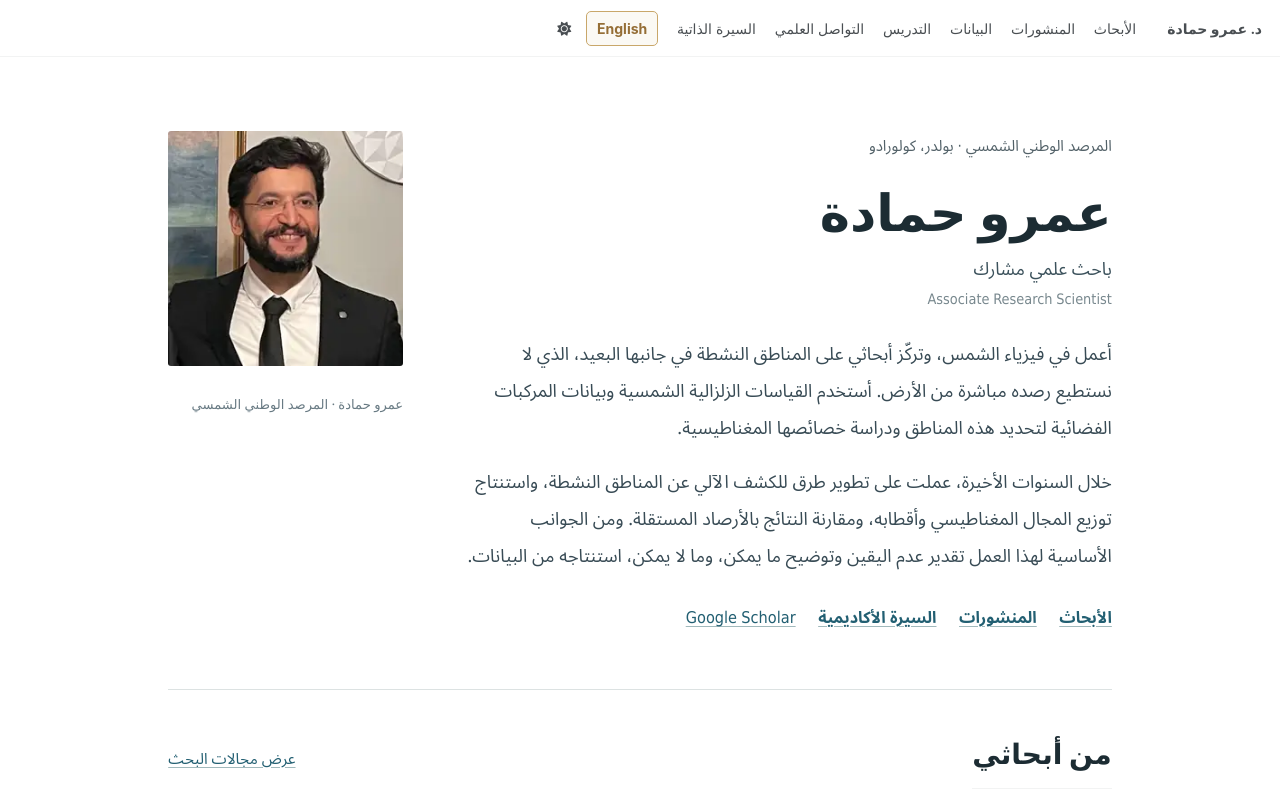
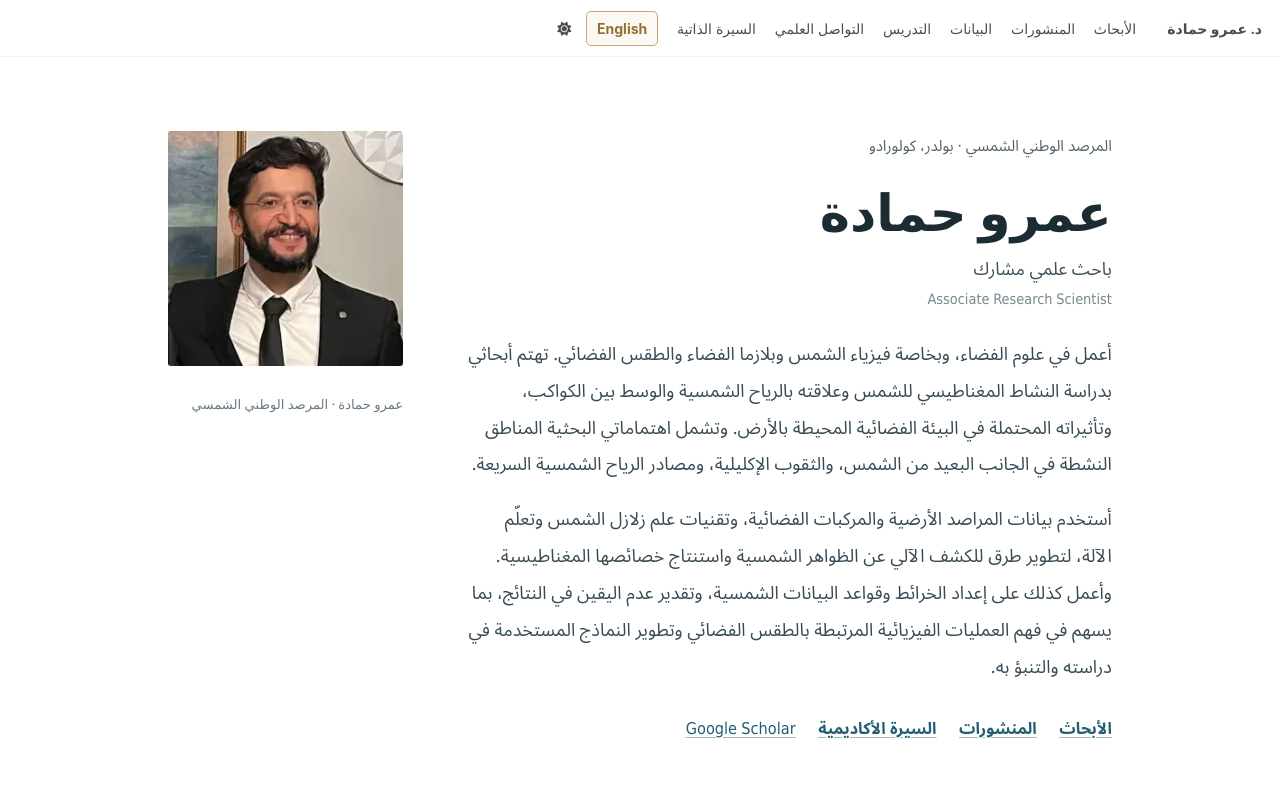
Before and after one commit to Amr1001Hamada/Amr1001Hamada.github.io, a Jekyll site: the page built from _pages/ar/index.md, in a window 1280 px wide and 900 px high, cut to the strip 0-794 px from the top of the window. Built offline with Jekyll 4.4.1, drawn with Linux system fonts in a browser that asks for light colours; a script bundle is joined from its source files by our own code; library files that are not in the unit come from our copies.

Commit message:
Expand Arabic homepage profile to space science and space weather

```diff
--- a/_pages/ar/index.md
+++ b/_pages/ar/index.md
@@ -1,8 +1,8 @@
 ---
 layout: splash
 permalink: /ar/
-title: "عمرو حمادة | فيزياء الشمس"
-excerpt: "عمرو حمادة، باحث علمي مشارك في المرصد الوطني الشمسي. أبحاث في علم زلازل الشمس والمناطق النشطة في الجانب البعيد والخرائط المغناطيسية الشمسية."
+title: "عمرو حمادة | علوم الفضاء والطقس الفضائي"
+excerpt: "عمرو حمادة، باحث علمي مشارك في المرصد الوطني الشمسي. أبحاث في علوم الفضاء وفيزياء الشمس وبلازما الفضاء والطقس الفضائي، بما يشمل الجانب البعيد والرياح الشمسية."
 lang: ar
 translation: /
 author_profile: false
@@ -14,8 +14,8 @@ author_profile: false
       <p class="research-affiliation">المرصد الوطني الشمسي · بولدر، كولورادو</p>
       <h1>عمرو حمادة</h1>
       <p class="research-position">باحث علمي مشارك <span lang="en" dir="ltr">Associate Research Scientist</span></p>
-      <p>أعمل في فيزياء الشمس، وتركّز أبحاثي على المناطق النشطة في جانبها البعيد، الذي لا نستطيع رصده مباشرة من الأرض. أستخدم القياسات الزلزالية الشمسية وبيانات المركبات الفضائية لتحديد هذه المناطق ودراسة خصائصها المغناطيسية.</p>
-      <p>خلال السنوات الأخيرة، عملت على تطوير طرق للكشف الآلي عن المناطق النشطة، واستنتاج توزيع المجال المغناطيسي وأقطابه، ومقارنة النتائج بالأرصاد المستقلة. ومن الجوانب الأساسية لهذا العمل تقدير عدم اليقين وتوضيح ما يمكن، وما لا يمكن، استنتاجه من البيانات.</p>
+      <p>أعمل في علوم الفضاء، وبخاصة فيزياء الشمس وبلازما الفضاء والطقس الفضائي. تهتم أبحاثي بدراسة النشاط المغناطيسي للشمس وعلاقته بالرياح الشمسية والوسط بين الكواكب، وتأثيراته المحتملة في البيئة الفضائية المحيطة بالأرض. وتشمل اهتماماتي البحثية المناطق النشطة في الجانب البعيد من الشمس، والثقوب الإكليلية، ومصادر الرياح الشمسية السريعة.</p>
+      <p>أستخدم بيانات المراصد الأرضية والمركبات الفضائية، وتقنيات علم زلازل الشمس وتعلّم الآلة، لتطوير طرق للكشف الآلي عن الظواهر الشمسية واستنتاج خصائصها المغناطيسية. وأعمل كذلك على إعداد الخرائط وقواعد البيانات الشمسية، وتقدير عدم اليقين في النتائج، بما يسهم في فهم العمليات الفيزيائية المرتبطة بالطقس الفضائي وتطوير النماذج المستخدمة في دراسته والتنبؤ به.</p>
       <nav class="research-inline-links" aria-label="روابط أكاديمية">
         <a href="/ar/research/">الأبحاث</a>
         <a href="/ar/publications/">المنشورات</a>
```
